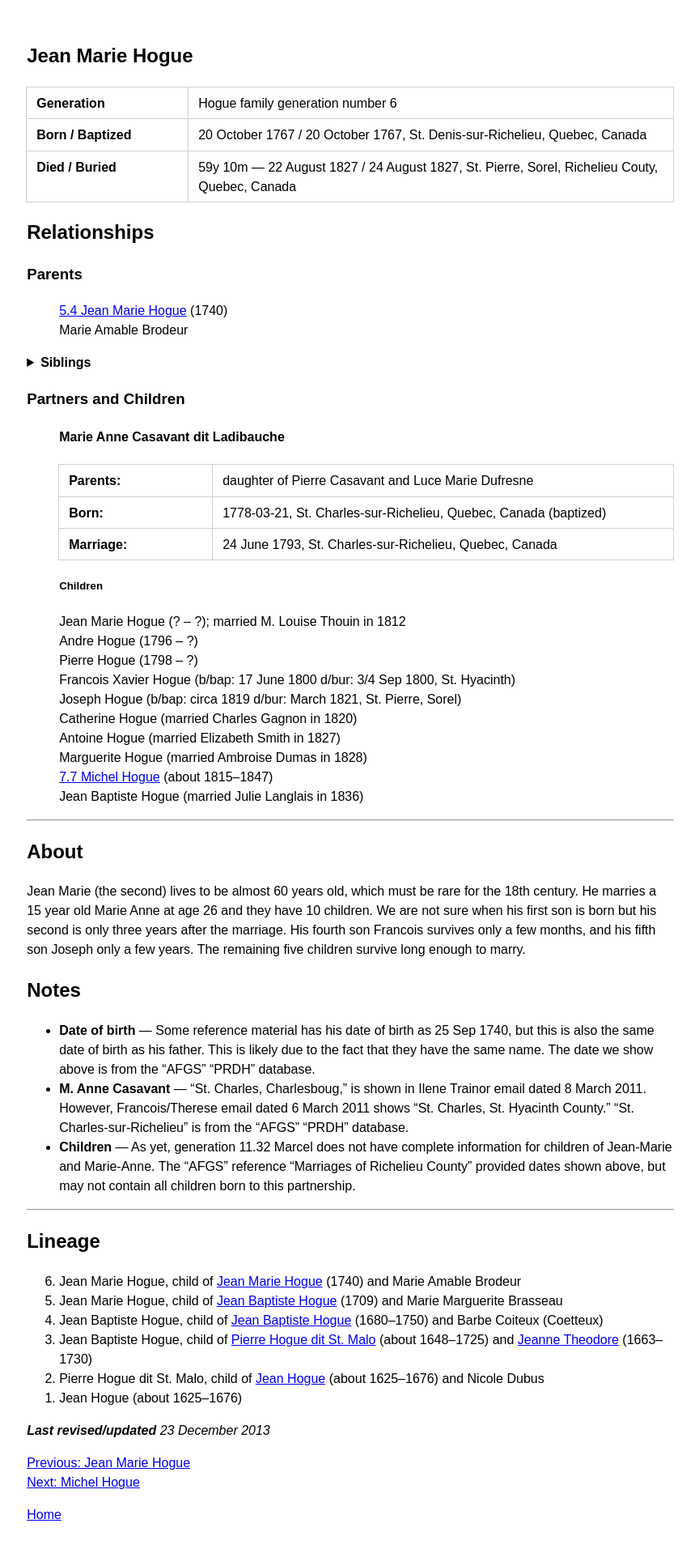
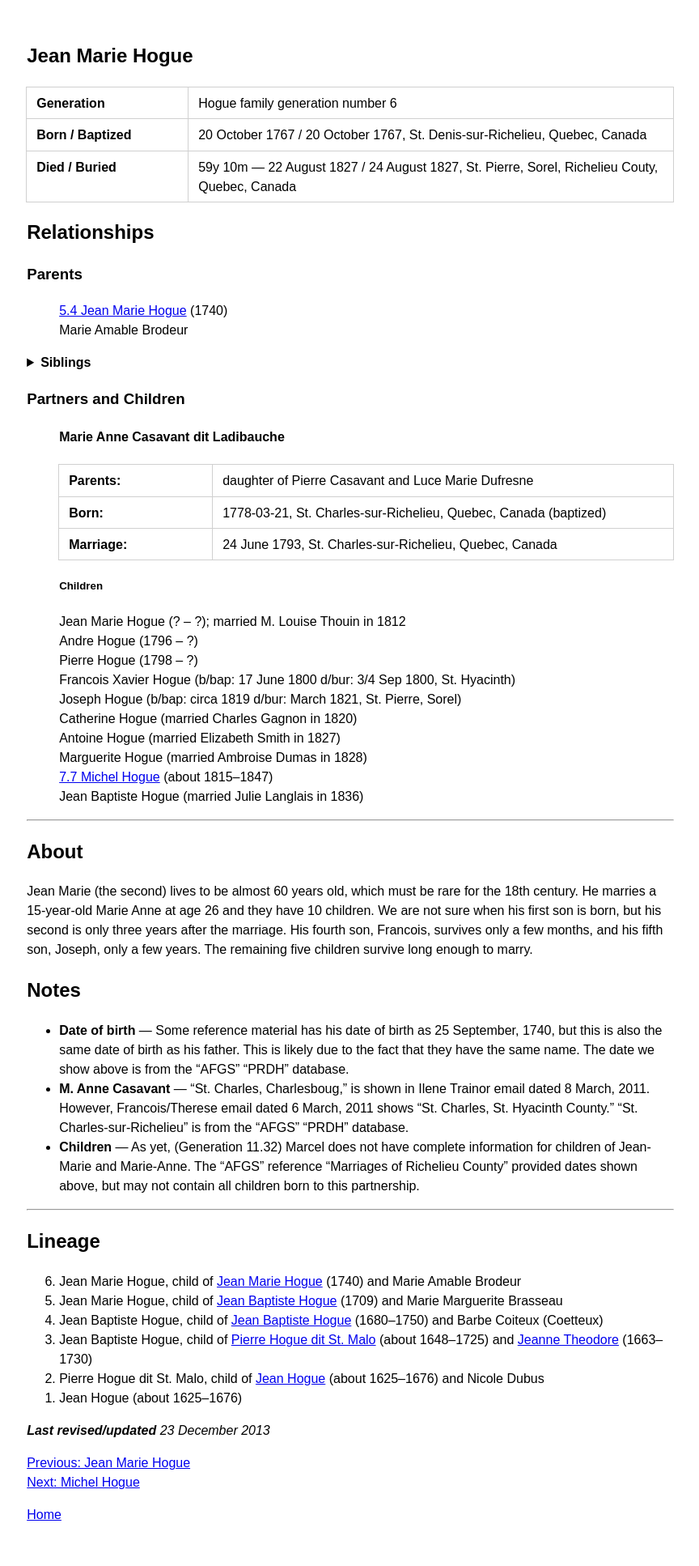
Before and after one commit to highchair/hogue-family-ancestry, a Jekyll site: the page built from _people/1767-jean-marie-hogue.md, in a window 1280 px wide. Shown: the whole page at 81% size, without its empty margins (18-882 px from the left). Built offline with Jekyll 4.4.1, drawn with Linux system fonts in a browser that asks for light colours.

Commit message:
Update 1767-jean-marie-hogue.md

```diff
--- a/_people/1767-jean-marie-hogue.md
+++ b/_people/1767-jean-marie-hogue.md
@@ -39,11 +39,11 @@ partners:
 
 ## About
 
-Jean Marie (the second) lives to be almost 60 years old, which must be rare for the 18th century. He marries a 15 year old Marie Anne at age 26 and they have 10 children. We are not sure when his first son is born but his second is only three years after the marriage. His fourth son Francois survives only a few months, and his fifth son Joseph only a few years. The remaining five children survive long enough to marry.
+Jean Marie (the second) lives to be almost 60 years old, which must be rare for the 18th century. He marries a 15-year-old Marie Anne at age 26 and they have 10 children. We are not sure when his first son is born, but his second is only three years after the marriage. His fourth son, Francois, survives only a few months, and his fifth son, Joseph, only a few years. The remaining five children survive long enough to marry.
 
 
 ## Notes
 
-+ **Date of birth** — Some reference material has his date of birth as 25 Sep 1740, but this is also the same date of birth as his father. This is likely due to the fact that they have the same name. The date we show above is from the “AFGS” “PRDH” database.
-+ **M. Anne Casavant** — “St. Charles, Charlesboug,” is shown in Ilene Trainor email dated 8 March 2011. However, Francois/Therese email dated 6 March 2011 shows “St. Charles, St. Hyacinth County.” “St. Charles-sur-Richelieu” is from the “AFGS” “PRDH” database.
-+ **Children** — As yet, generation 11.32 Marcel does not have complete information for children of Jean-Marie and Marie-Anne. The “AFGS” reference “Marriages of Richelieu County” provided dates shown above, but may not contain all children born to this partnership.
++ **Date of birth** — Some reference material has his date of birth as 25 September, 1740, but this is also the same date of birth as his father. This is likely due to the fact that they have the same name. The date we show above is from the “AFGS” “PRDH” database.
++ **M. Anne Casavant** — “St. Charles, Charlesboug,” is shown in Ilene Trainor email dated 8 March, 2011. However, Francois/Therese email dated 6 March, 2011 shows “St. Charles, St. Hyacinth County.” “St. Charles-sur-Richelieu” is from the “AFGS” “PRDH” database.
++ **Children** — As yet, (Generation 11.32) Marcel does not have complete information for children of Jean-Marie and Marie-Anne. The “AFGS” reference “Marriages of Richelieu County” provided dates shown above, but may not contain all children born to this partnership.
```
